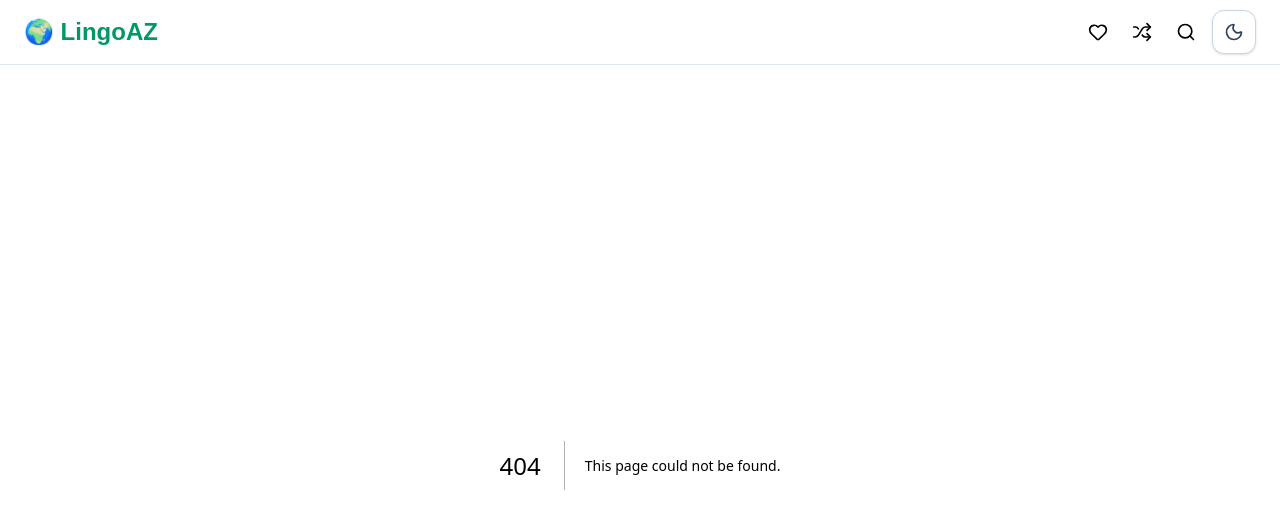
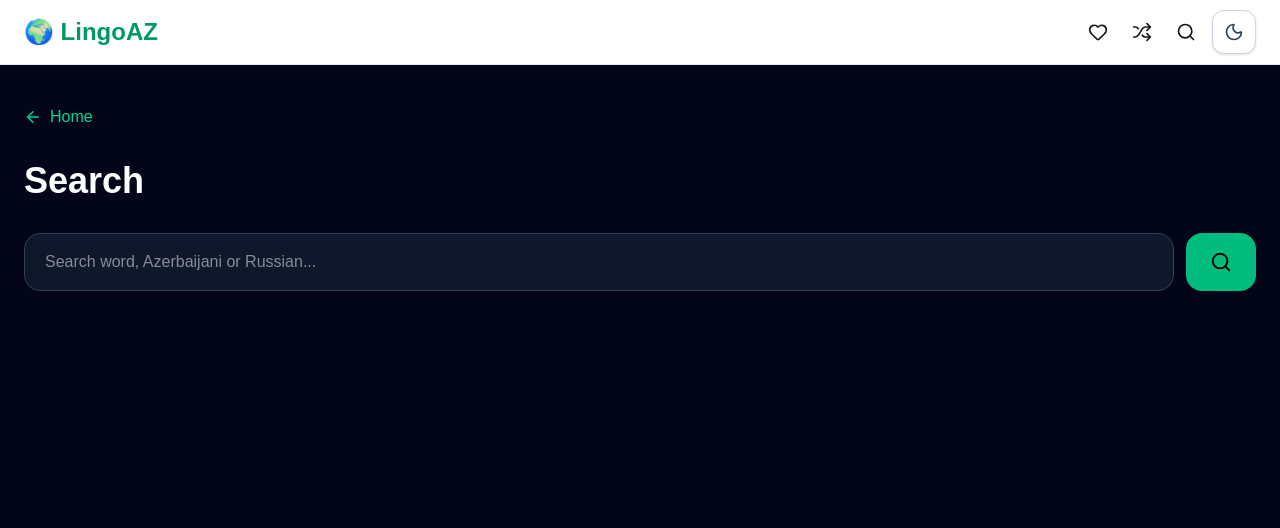
Before and after one commit to ZohraSS/LingoAZ, a Next.js app: page /search in a window 1280 px wide. Before the commit this address had no page. Shown: the top 528 px of the page. Built offline with nearby package versions, Linux system fonts and the light colour scheme.

Commit message:
feat: make navbar actions functional

```diff
--- /dev/null
+++ b/app/favorites/page.tsx
@@ -0,0 +1,87 @@
+"use client";
+
+import Link from "next/link";
+import { useEffect, useState } from "react";
+import { ArrowLeft, Heart } from "lucide-react";
+import { words } from "@/data";
+
+export default function FavoritesPage() {
+  const [favoriteIds, setFavoriteIds] = useState<number[]>([]);
+
+  useEffect(() => {
+    const saved = JSON.parse(
+      localStorage.getItem("favorites") || "[]"
+    ) as number[];
+
+    setFavoriteIds(saved);
+  }, []);
+
+  const favoriteWords = words.filter((word) =>
+    favoriteIds.includes(word.id)
+  );
+
+  return (
+    <main className="min-h-screen bg-slate-950 px-6 py-10 text-white">
+      <div className="mx-auto max-w-7xl">
+        <Link
+          href="/"
+          className="mb-8 inline-flex items-center gap-2 text-emerald-400 hover:text-emerald-300"
+        >
+          <ArrowLeft size={18} />
+          Home
+        </Link>
+
+        <div className="mb-10 flex items-center gap-3">
+          <Heart className="fill-red-500 text-red-500" size={32} />
+          <div>
+            <h1 className="text-4xl font-bold">Favorites</h1>
+            <p className="mt-1 text-slate-400">
+              {favoriteWords.length} saved words
+            </p>
+          </div>
+        </div>
+
+        {favoriteWords.length === 0 ? (
+          <div className="rounded-3xl border border-slate-800 bg-slate-900 p-12 text-center">
+            <Heart
+              size={48}
+              className="mx-auto mb-4 text-slate-600"
+            />
+            <h2 className="text-2xl font-bold">No favorites yet</h2>
+            <p className="mt-2 text-slate-400">
+              Add words to favorites and they will appear here.
+            </p>
+          </div>
+        ) : (
+          <div className="grid gap-5 md:grid-cols-2 xl:grid-cols-3">
+            {favoriteWords.map((word) => (
+              <Link
+                key={word.id}
+                href={`/word/${word.id}`}
+                className="rounded-2xl border border-slate-800 bg-slate-900 p-6 transition hover:border-emerald-500 hover:shadow-lg hover:shadow-emerald-500/10"
+              >
+                <div className="flex items-center justify-between">
+                  <h2 className="text-2xl font-bold">
+                    {word.word}
+                  </h2>
+
+                  <span className="rounded-full bg-emerald-500 px-3 py-1 text-xs font-bold text-black">
+                    {word.level}
+                  </span>
+                </div>
+
+                <p className="mt-4 text-slate-400">
+                  🇦🇿 {word.az || "—"}
+                </p>
+
+                <p className="mt-2 text-slate-400">
+                  🇷🇺 {word.ru || "—"}
+                </p>
+              </Link>
+            ))}
+          </div>
+        )}
+      </div>
+    </main>
+  );
+}
--- /dev/null
+++ b/app/random/page.tsx
@@ -0,0 +1,82 @@
+"use client";
+
+import { useEffect, useState } from "react";
+import Link from "next/link";
+import { Shuffle, ArrowLeft } from "lucide-react";
+import { words } from "@/data";
+
+export default function RandomPage() {
+  const [wordId, setWordId] = useState<number | null>(null);
+
+  function randomWord() {
+    const random =
+      words[Math.floor(Math.random() * words.length)];
+
+    setWordId(random.id);
+  }
+
+  useEffect(() => {
+    randomWord();
+  }, []);
+
+  const word = words.find((item) => item.id === wordId);
+
+  return (
+    <main className="min-h-screen bg-slate-950 px-6 py-10 text-white">
+      <div className="mx-auto max-w-3xl">
+        <Link
+          href="/"
+          className="mb-8 inline-flex items-center gap-2 text-emerald-400"
+        >
+          <ArrowLeft size={18} />
+          Home
+        </Link>
+
+        <div className="mb-8 flex items-center justify-between">
+          <div>
+            <h1 className="text-4xl font-bold">Random Word</h1>
+            <p className="mt-2 text-slate-400">
+              Discover a random word from the vocabulary.
+            </p>
+          </div>
+
+          <Shuffle size={34} className="text-emerald-400" />
+        </div>
+
+        {word && (
+          <Link
+            href={`/word/${word.id}`}
+            className="block rounded-3xl border border-slate-800 bg-slate-900 p-8 transition hover:border-emerald-500"
+          >
+            <div className="flex items-center justify-between">
+              <h2 className="text-4xl font-bold">{word.word}</h2>
+
+              <span className="rounded-full bg-emerald-500 px-4 py-2 font-bold text-black">
+                {word.level}
+              </span>
+            </div>
+
+            <div className="mt-8 space-y-3 text-lg">
+              <p>🇬🇧 {word.ipaUK || "—"}</p>
+              <p>🇺🇸 {word.ipaUS || "—"}</p>
+              <p className="mt-6">
+                🇦🇿 <strong>{word.az || "—"}</strong>
+              </p>
+              <p>
+                🇷🇺 <strong>{word.ru || "—"}</strong>
+              </p>
+            </div>
+          </Link>
+        )}
+
+        <button
+          onClick={randomWord}
+          className="mt-6 flex w-full items-center justify-center gap-2 rounded-2xl bg-emerald-500 px-6 py-4 font-bold text-black transition hover:bg-emerald-400"
+        >
+          <Shuffle size={20} />
+          Another Random Word
+        </button>
+      </div>
+    </main>
+  );
+}
--- /dev/null
+++ b/app/search/page.tsx
@@ -0,0 +1,101 @@
+import Link from "next/link";
+import { Search, ArrowLeft } from "lucide-react";
+import { words } from "@/data";
+
+interface Props {
+  searchParams: Promise<{
+    q?: string;
+  }>;
+}
+
+export default async function SearchPage({ searchParams }: Props) {
+  const params = await searchParams;
+  const query = (params.q || "").trim().toLowerCase();
+
+  const results = query
+    ? words
+        .filter(
+          (word) =>
+            word.word.toLowerCase().includes(query) ||
+            word.az.toLowerCase().includes(query) ||
+            word.ru.toLowerCase().includes(query)
+        )
+        .slice(0, 100)
+    : [];
+
+  return (
+    <main className="min-h-screen bg-slate-950 px-6 py-10 text-white">
+      <div className="mx-auto max-w-7xl">
+        <Link
+          href="/"
+          className="mb-8 inline-flex items-center gap-2 text-emerald-400"
+        >
+          <ArrowLeft size={18} />
+          Home
+        </Link>
+
+        <h1 className="text-4xl font-bold">Search</h1>
+
+        <form className="mt-8 flex gap-3">
+          <input
+            name="q"
+            defaultValue={query}
+            placeholder="Search word, Azerbaijani or Russian..."
+            className="flex-1 rounded-2xl border border-slate-700 bg-slate-900 px-5 py-4 outline-none focus:border-emerald-500"
+          />
+
+          <button
+            type="submit"
+            className="rounded-2xl bg-emerald-500 px-6 font-bold text-black"
+          >
+            <Search size={22} />
+          </button>
+        </form>
+
+        {query && (
+          <p className="mt-6 text-slate-400">
+            {results.length} results for{" "}
+            <strong className="text-white">"{query}"</strong>
+          </p>
+        )}
+
+        <div className="mt-8 grid gap-5 md:grid-cols-2 xl:grid-cols-3">
+          {results.map((word) => (
+            <Link
+              key={word.id}
+              href={`/word/${word.id}`}
+              className="rounded-2xl border border-slate-800 bg-slate-900 p-6 transition hover:border-emerald-500"
+            >
+              <div className="flex items-center justify-between">
+                <h2 className="text-2xl font-bold">
+                  {word.word}
+                </h2>
+
+                <span className="rounded-full bg-emerald-500 px-3 py-1 text-xs font-bold text-black">
+                  {word.level}
+                </span>
+              </div>
+
+              <p className="mt-4">
+                🇦🇿 {word.az || "—"}
+              </p>
+
+              <p className="mt-2">
+                🇷🇺 {word.ru || "—"}
+              </p>
+            </Link>
+          ))}
+        </div>
+
+        {query && results.length === 0 && (
+          <div className="mt-10 rounded-3xl border border-slate-800 bg-slate-900 p-12 text-center">
+            <h2 className="text-2xl font-bold">Nothing found</h2>
+            <p className="mt-2 text-slate-400">
+              Try another word or translation.
+            </p>
+          </div>
+        )}
+      </div>
+    </main>
+  );
+}
--- a/components/Navbar.tsx
+++ b/components/Navbar.tsx
@@ -18,26 +18,37 @@ export default function Navbar() {
 
         <nav className="flex items-center gap-2">
 
+          {/* Favorites */}
           <Link
             href="/favorites"
+            aria-label="Favorites"
+            title="Favorites"
             className="rounded-xl p-2 hover:bg-slate-100 dark:hover:bg-slate-800"
           >
             <Heart size={20} />
           </Link>
 
+          {/* Random Word */}
           <Link
             href="/random"
+            aria-label="Random word"
+            title="Random word"
             className="rounded-xl p-2 hover:bg-slate-100 dark:hover:bg-slate-800"
           >
             <Shuffle size={20} />
           </Link>
 
-          <button
+          {/* Search */}
+          <Link
+            href="/search"
+            aria-label="Search"
+            title="Search"
             className="rounded-xl p-2 hover:bg-slate-100 dark:hover:bg-slate-800"
           >
             <Search size={20} />
-          </button>
+          </Link>
 
+          {/* Theme */}
           <ThemeToggle />
 
         </nav>
```
